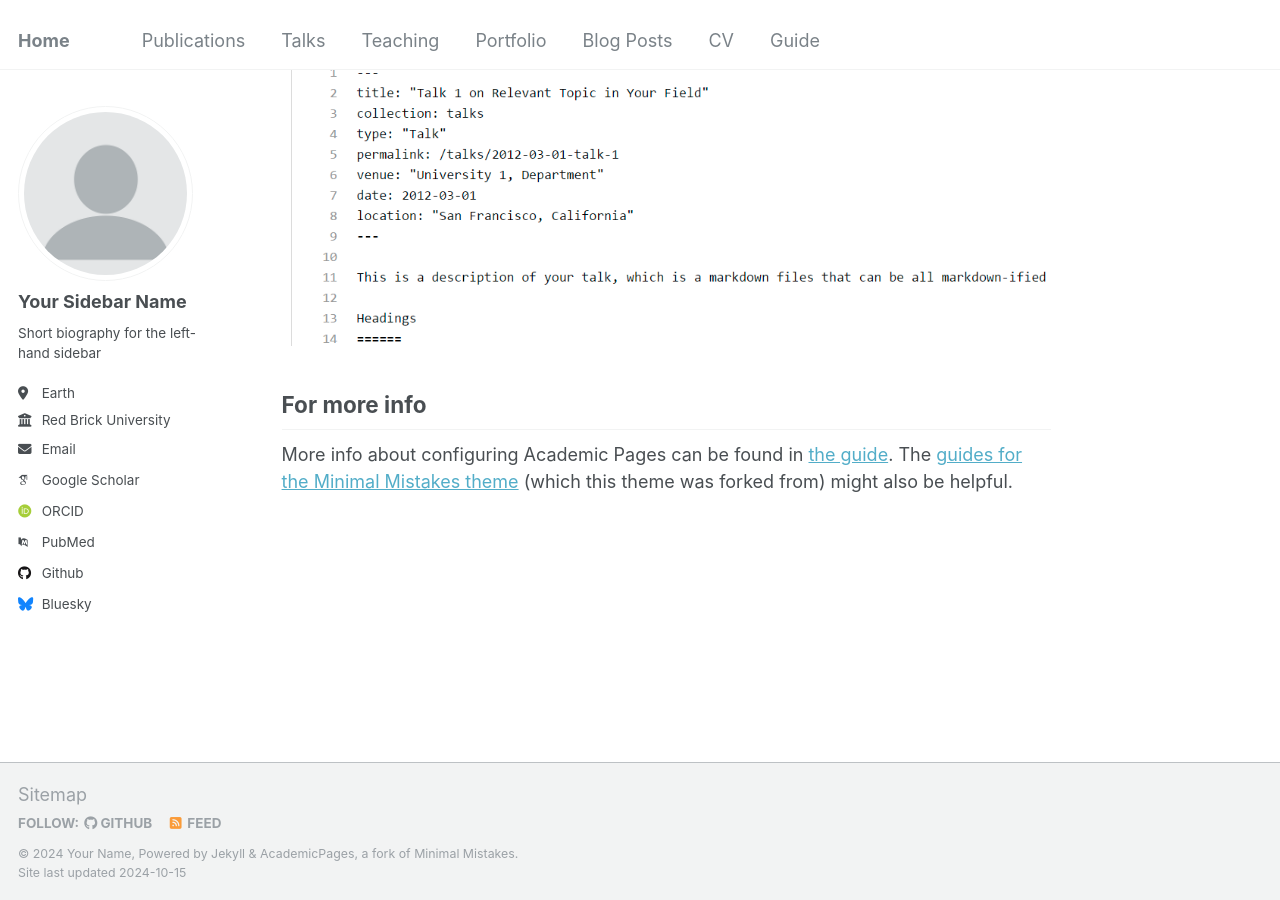
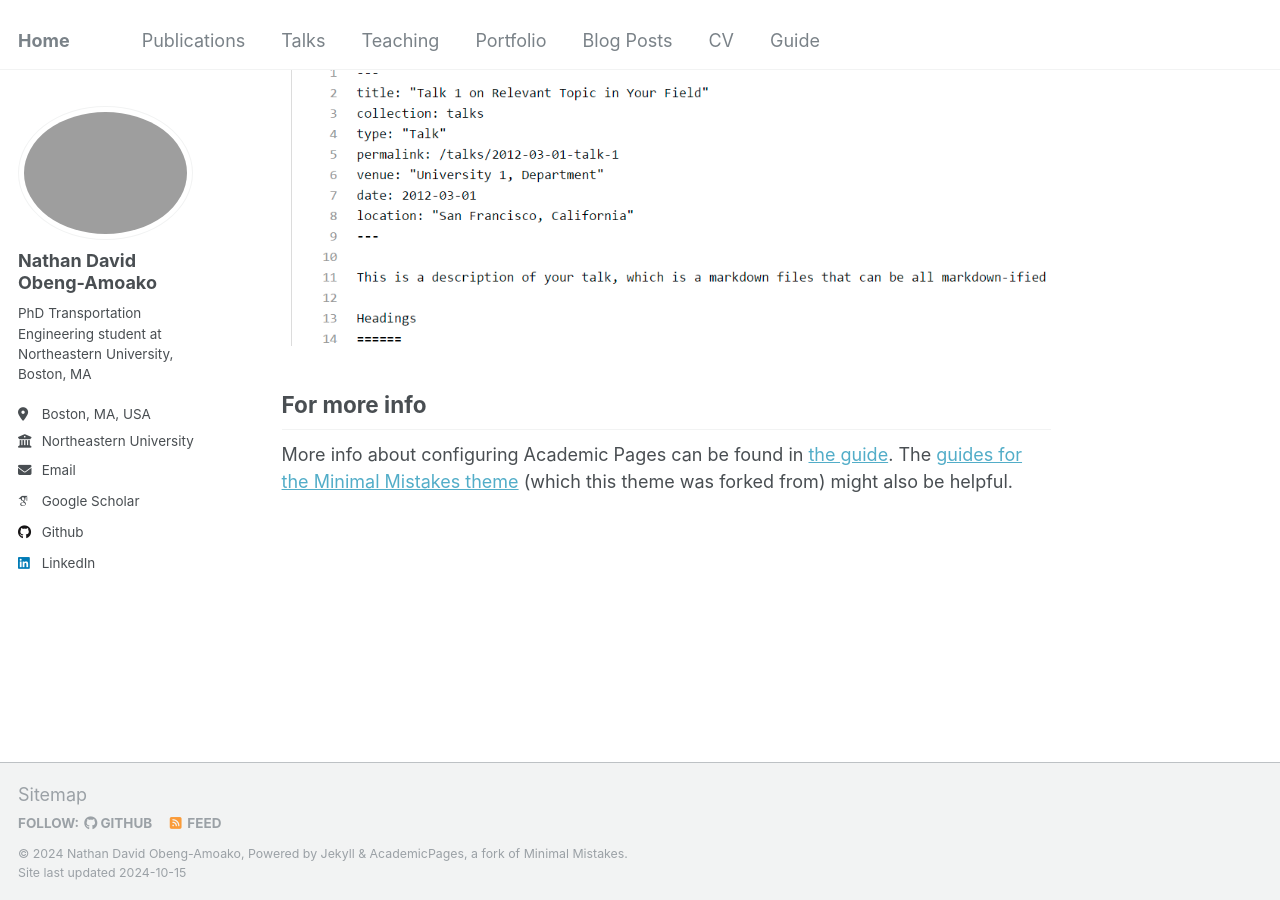
Before and after one commit to NatDave/natdave.github.io, a Jekyll site: the page built from _pages/about.md, in a window 1280 px wide and 900 px high, scrolled down 2643 px. Built offline with Jekyll 4.4.1, drawn with Linux system fonts in a browser that asks for light colours; some web fonts are replaced.

Commit message:
Update _config.yml

```diff
--- a/_config.yml
+++ b/_config.yml
@@ -2,54 +2,53 @@
 locale                   : "en-US"
 title                    : "Home"
 title_separator          : "-"
-name                     : &name "Your Name"
-description              : &description "personal description"
-url                      : https://academicpages.github.io # the base hostname & protocol for your site e.g. "https://mmistakes.github.io"
-baseurl                  : "" # the subpath of your site, e.g. "/blog"
-repository               : "academicpages/academicpages.github.io"
+name                     : &name "Nathan David Obeng-Amoako"
+description              : &description "PhD Transportation Engineering student at Northeastern University"
+url                      : https://natdave.github.io
+baseurl                  : ""
+repository               : "natdave.github.io"
 
 # Site Author - The following control what appear as part of the author content on the side bar.
 #               If a field is blank the icon and link will not appear, otherwise it will be shown.
 #               Additional customization can be done by editing /_includes/author-profile.html
 author:
   # Biographic information
-  avatar           : "profile.png"
-  name             : "Your Sidebar Name"
-  pronouns         : # example: "she/her"
-  bio              : "Short biography for the left-hand sidebar"
-  location         : "Earth"
-  employer         : "Red Brick University"
+  avatar           : "headshot.jpg"
+  name             : "Nathan David<br>Obeng-Amoako"
+  pronouns         : # example: "he/him"
+  bio              : "PhD Transportation Engineering student at Northeastern University, Boston, MA"
+  location         : "Boston, MA, USA"
+  employer         : "Northeastern University"
   uri              : # URL
-  email            : "none@example.org"
+  email            : "obengamoako.n@northeastern.edu"
 
   # Academic websites
   arxiv            : # URL - Update with the correct link to your profile
-  googlescholar    : "https://scholar.google.com/citations?user=PS_CX0AAAAAJ"
+  googlescholar    : "https://scholar.google.com/citations?hl=en&user=KMzP4zEAAAAJ"
   impactstory      : # URL
-  orcid            : "http://orcid.org/yourorcidurl"
+  orcid            : # "https://orcid.org/0009-0001-2410-3835"
   semantic         : # URL
-  pubmed           : "https://www.ncbi.nlm.nih.gov/pubmed/?term=john+snow"
-  researchgate     : # URL
+  researchgate     : # "https://www.researchgate.net/profile/Nathan-David-Obeng-Amoako"
 
   # Repositories and software development
   bitbucket        : # Username - Update with your username on the site
   codepen          : # Username
   dribbble         : # Username
-  github           : "academicpages"
+  github           : "natdave"
   kaggle           : # Username
   stackoverflow    : # User number or user number and name (i.e., use "1" or "1/jeff-atwood")
 
   # Social media
-  bluesky          : "bsky.app" # Replace this with you Bluesky username
+  bluesky          : # Username
   facebook         : # Username
   flickr           : # Username
   foursquare       : # Username
   goodreads        : # Username
   google_plus      : # Username
   keybase          : # Username
-  instagram        : # Username
+  instagram        : # "natdave"
   lastfm           : # Username
-  linkedin         : # Username
+  linkedin         : "natdave"
   mastodon         : # URL
   medium           : # URL
   pinterest        : # Username
@@ -57,7 +56,7 @@ author:
   steam            : # Username
   telegram         : # URL
   tumblr           : # Username
-  twitter          : # Username for X / Twitter
+  twitter          : # "natdave_"
   vine             : # Username
   weibo            : # Username
   wikipedia        : # Username
```
